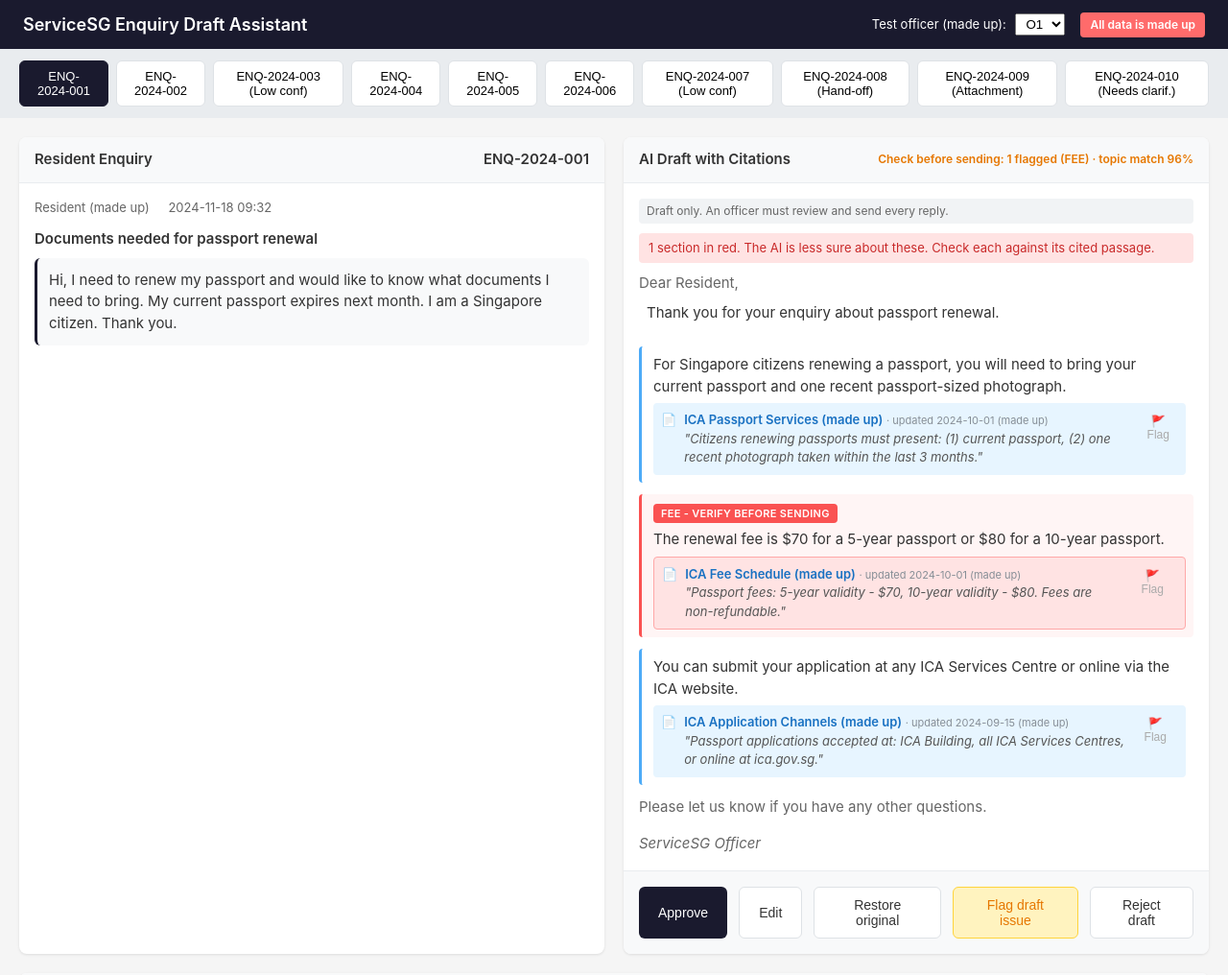
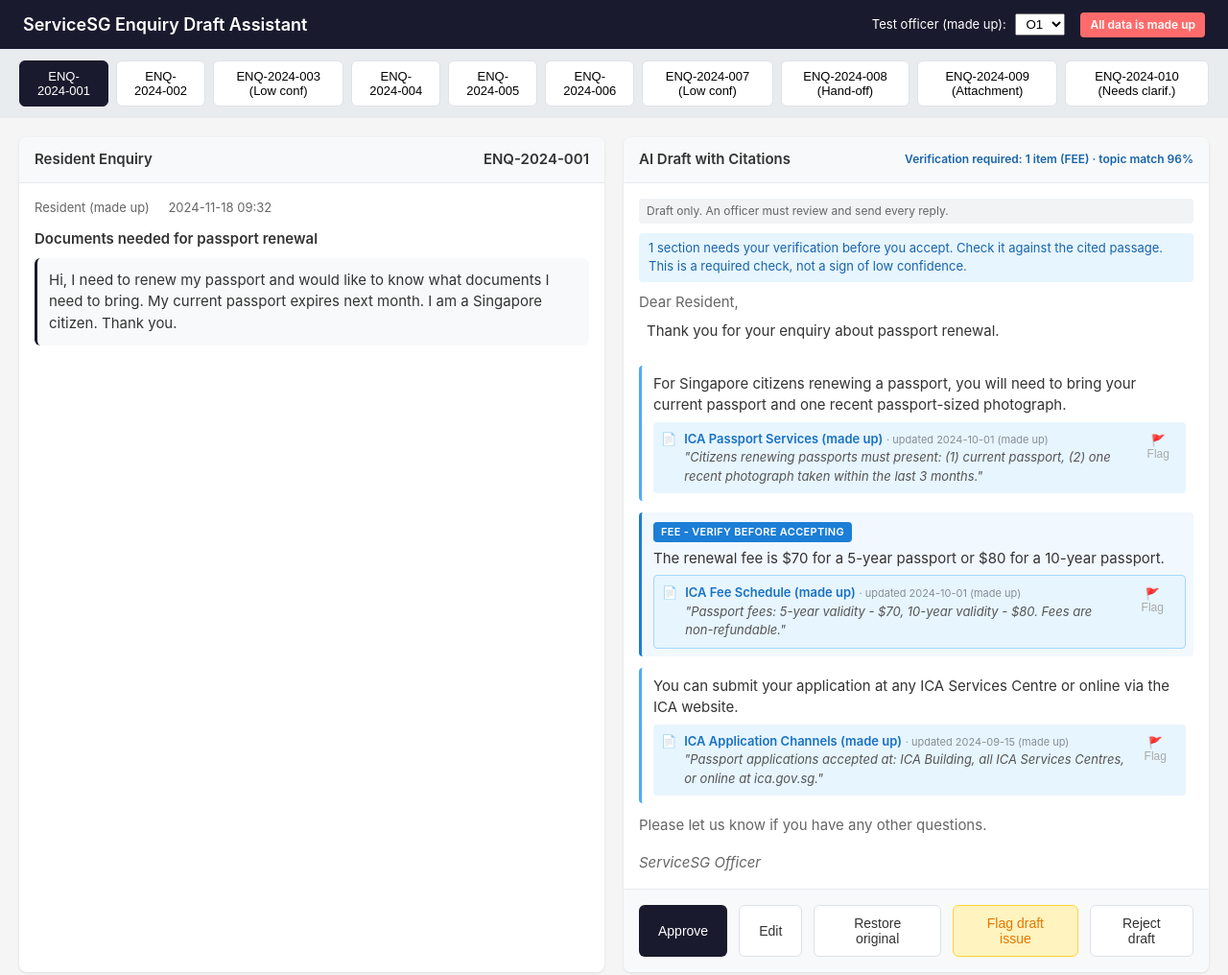
Before and after one commit to tanbeeteck-web/govtech-ai-project, a plain HTML site: page day2-validate/prototype/index.html in a window 1280 px wide. Shown: the top 1016 px of the page at 96% size. Drawn offline with Linux system fonts and the light colour scheme.

Commit message:
Show verify-required sections in blue, not red; add colour meanings to context-skill.md
Co-Authored-By: Claude Sonnet 5.5 <noreply@anthropic.com>

```diff
--- a/day2-validate/prototype/index.html
+++ b/day2-validate/prototype/index.html
@@ -305,8 +305,8 @@
       let html = `<p class="draft-only-note">Draft only. An officer must review and send every reply.</p>`;
       const flaggedCount = draft.paragraphs.filter(p => p.highRisk).length;
       html += flaggedCount > 0
-        ? `<p class="flag-summary flag-summary-red">${flaggedCount} section${flaggedCount > 1 ? 's' : ''} in red. The AI is less sure about these. Check each against its cited passage.</p>`
-        : `<p class="flag-summary flag-summary-green">No sections flagged. Still check the citations before sending.</p>`;
+        ? `<p class="flag-summary flag-summary-verify">${flaggedCount} section${flaggedCount > 1 ? 's need' : ' needs'} your verification before you accept. Check ${flaggedCount > 1 ? 'each' : 'it'} against the cited passage. This is a required check, not a sign of low confidence.</p>`
+        : `<p class="flag-summary flag-summary-green">Nothing here needs verification. Still check the citations before sending.</p>`;
       html += `<p class="draft-greeting">${draft.greeting}</p>`;
 
       draft.paragraphs.forEach((para, i) => {
@@ -324,7 +324,7 @@
         html += `<div class="draft-paragraph ${hasCitation ? 'has-citation' : ''} ${isHighRisk ? 'high-risk' : ''}">`;
 
         if (isHighRisk) {
-          html += `<span class="high-risk-badge">${para.highRisk.toUpperCase()} - Verify before sending</span>`;
+          html += `<span class="high-risk-badge">${para.highRisk.toUpperCase()} - Verify before accepting</span>`;
         }
 
         html += `<p class="draft-text">${para.text}</p>`;
@@ -345,15 +345,16 @@
         html += `</div>`;
       });
 
-      // The badge must agree with the red sections. Never show "High confidence" while any
-      // section is flagged red. The percentage is only how well the enquiry matched a policy topic.
+      // The badge must agree with the blue "verify" sections. Never show a plain "High confidence"
+      // while any section still needs the officer's verification. Blue means "verify first",
+      // not low confidence. The percentage is only how well the enquiry matched a policy topic.
       const badge = document.getElementById('confidence-badge');
       if (highRiskItems.length > 0) {
         const types = [...new Set(highRiskItems.map(item => item.type.toUpperCase()))].join(', ');
-        badge.textContent = `Check before sending: ${highRiskItems.length} flagged (${types}) · topic match ${enquiry.confidencePct}%`;
-        badge.style.color = '#e67700';
+        badge.textContent = `Verification required: ${highRiskItems.length} item${highRiskItems.length > 1 ? 's' : ''} (${types}) · topic match ${enquiry.confidencePct}%`;
+        badge.style.color = '#1864ab';
       } else {
-        badge.textContent = `High confidence · no flagged sections · topic match ${enquiry.confidencePct}%`;
+        badge.textContent = `High confidence · nothing to verify · topic match ${enquiry.confidencePct}%`;
         badge.style.color = '#2b8a3e';
       }
 
--- a/day2-validate/prototype/style.css
+++ b/day2-validate/prototype/style.css
@@ -427,15 +427,17 @@ header h1 {
   text-decoration: underline;
 }
 
-/* High-risk styling */
+/* Verification-required styling (fees, deadlines, eligibility).
+   Blue on purpose: it means "officer must verify before accepting", NOT low confidence.
+   Red is kept for low-confidence and no-draft screens only. */
 .draft-paragraph.high-risk {
-  border-left: 3px solid #fa5252;
-  background: #fff5f5;
+  border-left: 3px solid #1c7ed6;
+  background: #f1f8ff;
 }
 
 .high-risk-badge {
   display: inline-block;
-  background: #fa5252;
+  background: #1c7ed6;
   color: white;
   font-size: 11px;
   font-weight: 600;
@@ -447,8 +449,8 @@ header h1 {
 }
 
 .citation-high-risk {
-  background: #ffe3e3;
-  border: 1px solid #ffa8a8;
+  background: #e7f5ff;
+  border: 1px solid #a5d8ff;
 }
 
 /* Confirmation modal checkbox */
@@ -480,7 +482,7 @@ header h1 {
 .check-type {
   font-size: 11px;
   font-weight: 600;
-  color: #fa5252;
+  color: #1c7ed6;
   text-transform: uppercase;
 }
 
@@ -577,5 +579,5 @@ header h1 {
   border-radius: 4px;
   margin-bottom: 10px;
 }
-.flag-summary-red { background: #ffe3e3; color: #c92a2a; }
+.flag-summary-verify { background: #e7f5ff; color: #1864ab; }
 .flag-summary-green { background: #d3f9d8; color: #2b8a3e; }
```
Also changed, not shown: 1 other file.
